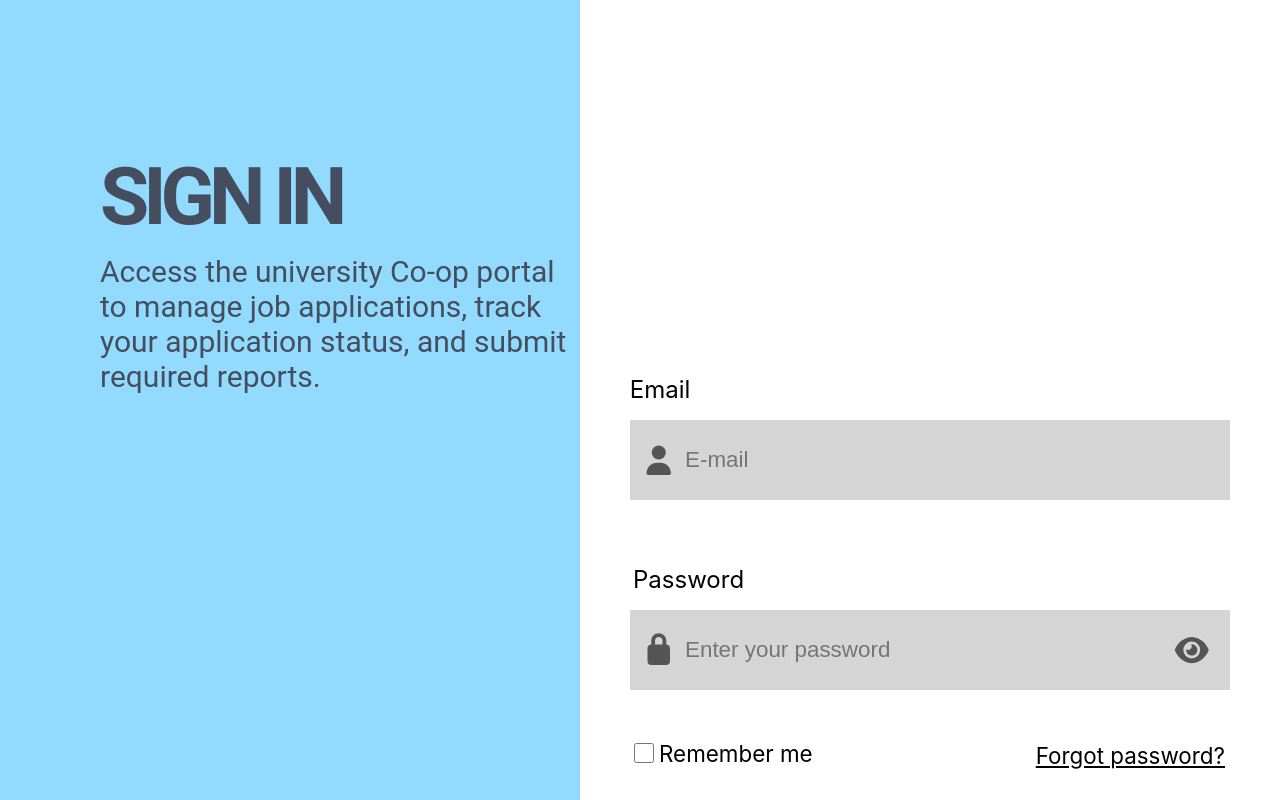
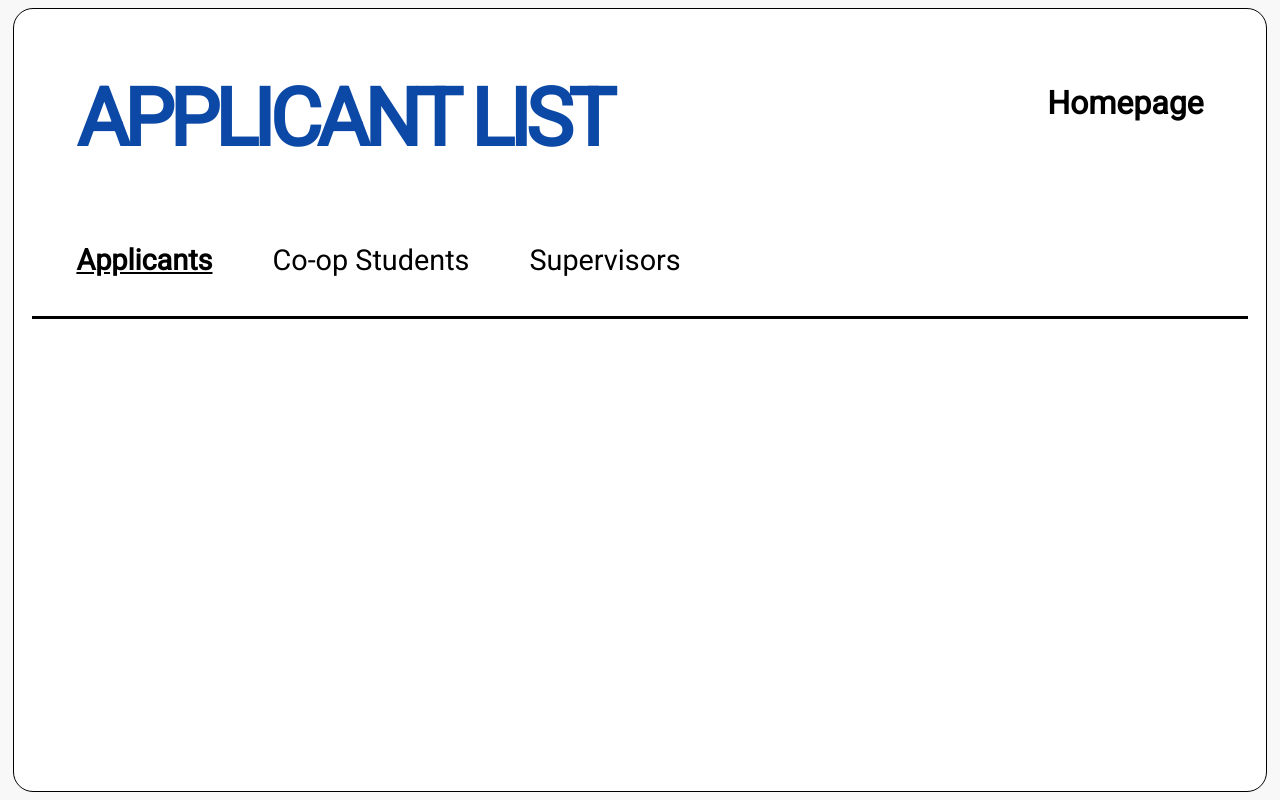
Before and after one commit to linguyn/406coopapp, a React (Vite) app in the folder frontend/: page / in a window 1280 px wide. Shown: the top 800 px of the page. Built offline with nearby package versions, Linux system fonts and the light colour scheme.

Commit message:
Stated creating template for user list, created jsx and css files for UserList

```diff
--- a/frontend/src/App.jsx
+++ b/frontend/src/App.jsx
@@ -1,10 +1,12 @@
 import { useState } from 'react'
 import Login from './pages/login/Login';
+import UserList from './pages/userList/UserList';
+import "@fontsource/roboto";
 
 function App() {
 
   return (
-    <Login />
+    <UserList />
   );
 }
 
--- /dev/null
+++ b/frontend/src/pages/userList/UserList.css
@@ -0,0 +1,63 @@
+
+
+.main-page{
+    display: flex;
+    align-items: center;
+    justify-content: center;
+    min-height: 100vh;
+    width: 100%;
+    background-color: #F8F8F8;
+}
+
+
+.main-box{
+    height: 98vh;
+    width: 98vw;
+    background-color: white;
+    border: black 1px solid;
+    border-radius: 20px;
+    font-family: "Roboto", "Inter", Helvetica ;
+}
+
+.header{
+    display: flex;
+    justify-content: space-between;
+}
+
+.main-title{
+    color: #0C49A6;
+    font-size: 5rem;
+    letter-spacing: -5px;
+    margin-top: 5%;
+    margin-left: 5%;
+}
+
+.homepage{
+    font-size: 2rem;
+    margin-right: 5%;
+    margin-top: 6%;
+}
+
+.list-select{
+    display: flex;
+    flex-direction: row;
+    margin-left: 5%;
+    gap: 60px;
+    font-family: "Roboto", "Inter", Helvetica ;
+}
+
+.current-list{
+    font-weight: bold;
+    text-decoration: underline;
+}
+
+h2{
+    font-size: 1.8rem;
+    font-weight: 100;
+}
+
+hr{
+    width: 95vw;
+    border: 0;
+    border-top: black solid;
+}
--- /dev/null
+++ b/frontend/src/pages/userList/UserList.jsx
@@ -0,0 +1,31 @@
+import './UserList.css'
+
+function UserList(){
+    return(
+        <div className='main-page'>
+
+
+            <div className='main-box'>
+
+                <div className='header'>
+                <h1 className='main-title'>APPLICANT LIST</h1>
+                <h3 className='homepage'>Homepage</h3>
+                </div>
+
+                <div className='list-select'>
+                    <h2 className='current-list'> Applicants </h2>
+                    <h2> Co-op Students </h2>
+                    <h2> Supervisors </h2>
+                </div>
+
+            <hr></hr>
+
+            </div>
+
+
+        </div>
+    );
+}
+
+
+export default UserList
```
